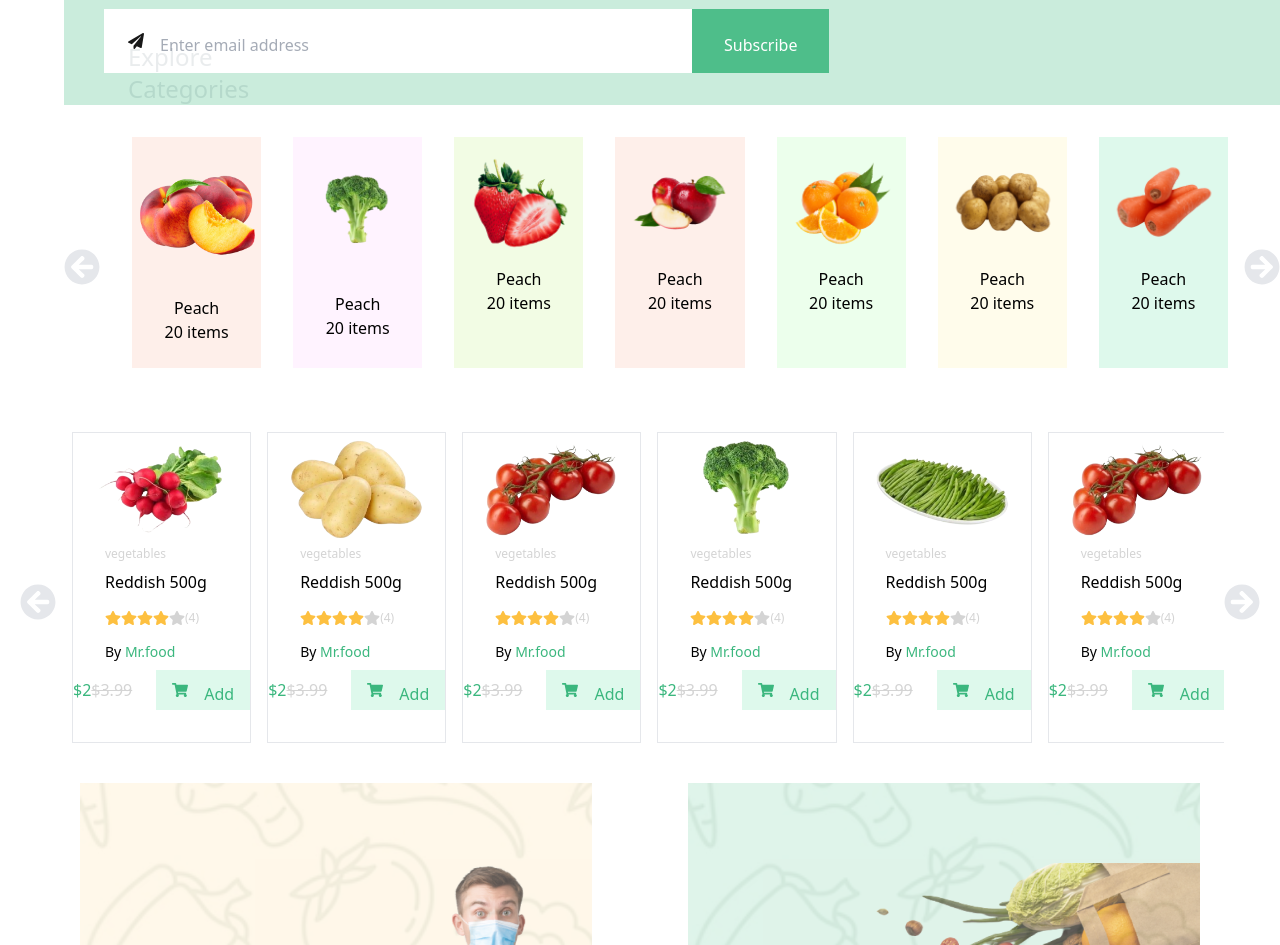
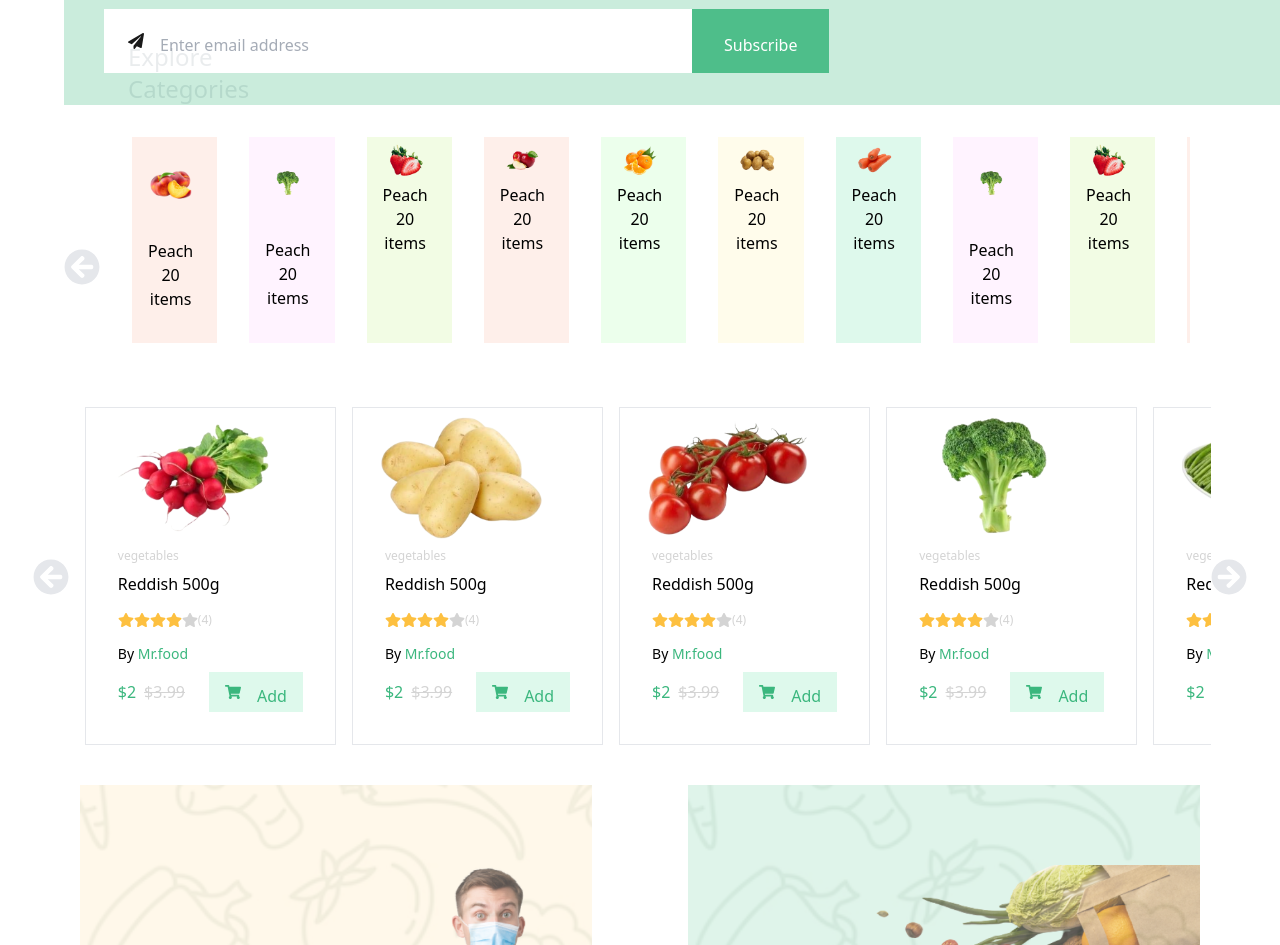
Before and after one commit to Divine-20/Instafarm, a React (Vite) app: page / in a window 1280 px wide. Shown: the part 920-1865 px from the top of the page. Built offline with nearby package versions, Linux system fonts and the light colour scheme.

Commit message:
finished the slider for the cateries

```diff
--- a/src/components/categories.jsx
+++ b/src/components/categories.jsx
@@ -25,40 +25,71 @@ function Categories(props) {
         </div>
 
 
-        <div className=' ml-16 flex mt-8 overflow-x-auto'>
+        <div className=' ml-16 flex mt-8 overflow-x-scroll w-[88%] '>
         <i className='text-4xl text-gray-200 pr-4 pt-28'><FaArrowCircleLeft /></i>
 
-            <div className='h-auto pb-6 w-52 bg-[#FEEFEA] ml-4'>
+            <div className='h-auto pb-8 w-[20vw] pl-4  pr-6 bg-[#FEEFEA] ml-4'>
               <img src={peaches} alt="peaches" className='mt-8' />
               <h1 className='text-center pt-10 '>Peach</h1>
               <p className='text-center '>20 items</p>
             </div>
-            <div className='h-auto pb-6 w-52 bg-[#FFF3FF] ml-8'>
+            <div className='h-auto pb-6 w-auto pl-4  pr-6 bg-[#FFF3FF] ml-8'>
             <img src={cabbage} alt="cabbage" className='mt-8' />
             <h1 className='text-center placeholder-violet-100 pt-10 '>Peach</h1>
               <p className='text-center'>20 items</p>
             </div>
-            <div className='h-auto pb-6 w-52 bg-[#F2FCE4] ml-8'>
+            <div className='h-auto pb-6 w-auto pl-4  pr-6 bg-[#F2FCE4] ml-8'>
             <img src={strawberry} alt="strawberry" />
             <h1 className='text-center '>Peach</h1>
               <p className='text-center'>20 items</p>
             </div>
-            <div className='h-auto pb-6 w-52 bg-[#FEEFEA] ml-8'>
+            <div className='h-auto pb-6 w-auto pl-4  pr-6 bg-[#FEEFEA] ml-8'>
             <img src={apple} alt="apple" />
             <h1 className='text-center'>Peach</h1>
               <p className='text-center'>20 items</p>
             </div>
-            <div className='h-auto pb-6 w-52 bg-[#ECFFEC] ml-8'>
+            <div className='h-auto pb-6 w-auto pl-4  pr-6 bg-[#ECFFEC] ml-8'>
             <img src={oranges} alt="oranges" />
             <h1 className='text-center'>Peach</h1>
               <p className='text-center'>20 items</p>
             </div>
-            <div className='h-auto pb-6 w-52 bg-[#FFFCEB] ml-8'>
+            <div className='h-auto pb-6 w-auto pl-4  pr-6 bg-[#FFFCEB] ml-8'>
             <img src={irishpotatoes} alt="irishpotatoes" />
             <h1 className='text-center '>Peach</h1>
               <p className='text-center'>20 items</p>
             </div>
-            <div className='h-auto pb-6 w-52 bg-[#DEF9EC] ml-8'>
+            <div className='h-auto pb-6 w-auto pl-4  pr-6 bg-[#DEF9EC] ml-8'>
+            <img src={carrots} alt="carrots" />
+            <h1 className='text-center '>Peach</h1>
+              <p className='text-center'>20 items</p>
+
+            </div>
+            <div className='h-auto pb-6 w-auto pl-4  pr-6 bg-[#FFF3FF] ml-8'>
+            <img src={cabbage} alt="cabbage" className='mt-8' />
+            <h1 className='text-center placeholder-violet-100 pt-10 '>Peach</h1>
+              <p className='text-center'>20 items</p>
+            </div>
+            <div className='h-auto pb-6 w-auto pl-4  pr-6 bg-[#F2FCE4] ml-8'>
+            <img src={strawberry} alt="strawberry" />
+            <h1 className='text-center '>Peach</h1>
+              <p className='text-center'>20 items</p>
+            </div>
+            <div className='h-auto pb-6 w-auto pl-4  pr-6 bg-[#FEEFEA] ml-8'>
+            <img src={apple} alt="apple" />
+            <h1 className='text-center'>Peach</h1>
+              <p className='text-center'>20 items</p>
+            </div>
+            <div className='h-auto pb-6 w-auto pl-4  pr-6 bg-[#ECFFEC] ml-8'>
+            <img src={oranges} alt="oranges" />
+            <h1 className='text-center'>Peach</h1>
+              <p className='text-center'>20 items</p>
+            </div>
+            <div className='h-auto pb-6 w-auto pl-4  pr-6 bg-[#FFFCEB] ml-8'>
+            <img src={irishpotatoes} alt="irishpotatoes" />
+            <h1 className='text-center '>Peach</h1>
+              <p className='text-center'>20 items</p>
+            </div>
+            <div className='h-auto pb-6 w-auto pl-4  pr-6 bg-[#DEF9EC] ml-8'>
             <img src={carrots} alt="carrots" />
             <h1 className='text-center '>Peach</h1>
               <p className='text-center'>20 items</p>
@@ -72,10 +103,10 @@ function Categories(props) {
 
         <div className='flex justify-center mt-6'>
         <i className='text-4xl text-gray-200 pr-4 pt-48' ><FaArrowCircleLeft /></i>
-        <div className='flex w-[90%] overflow-x-scroll overflow-hidden ' id='scrollable'>
+        <div className='flex w-[88%] overflow-x-scroll  ' id='scrollable'>
         {featured.map(features=>(
 
-     <div className='h-auto pb-8 w-80 mr-4  mt-10 border-solid border-[1px] border-gray-200' id='slider'>
+     <div className='h-auto pb-8 w-[20vw] mr-4  mt-10 border-solid border-[1px] border-gray-200 pr-8'>
           <img src={features.src} alt="reddish" />
           <p className='text-xs pl-8 text-[#D4D4D4]'>{features.type}</p>
           <h1 className='pl-8 pt-2'>{features.name}</h1>
@@ -89,8 +120,8 @@ function Categories(props) {
          </div>
          <p className='text-sm pt-4 pl-8  '>By <span className='text-sm text-[#3BB77E]'>{features.owner}</span></p>
          <div className='flex justify-center'>
-         <p className='text-[#3BB77E] pr-6 pt-4'>{features.dollars}<span className='text-[#D4D4D4] line-through'>{features.amount}</span></p>
-         <button className='text-[#3BB77E] flex h-10 mt-2 pt-3 w-auto pl-4 pr-4 bg-[#DEF9EC]'><i className='text-[#3BB77E] pr-4'><FaShoppingCart /></i>Add</button>
+         <p className='text-[#3BB77E] pr-6 pt-4 pl-8'>{features.dollars}<span className='text-[#D4D4D4] line-through pl-2'>{features.amount}</span></p>
+         <button className='text-[#3BB77E] flex h-10 mt-2 pt-3 w-auto pl-4 pr-4 bg-[#DEF9EC]'><i className='text-[#3BB77E] pr-4 '><FaShoppingCart /></i>Add</button>
          </div>
          </div>
 
```
